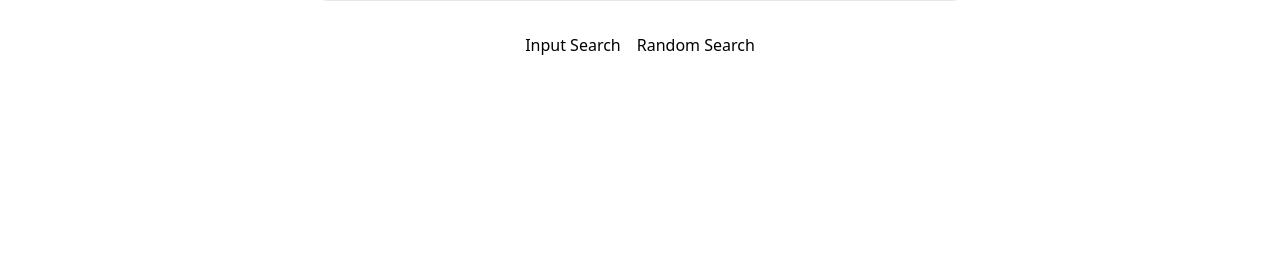
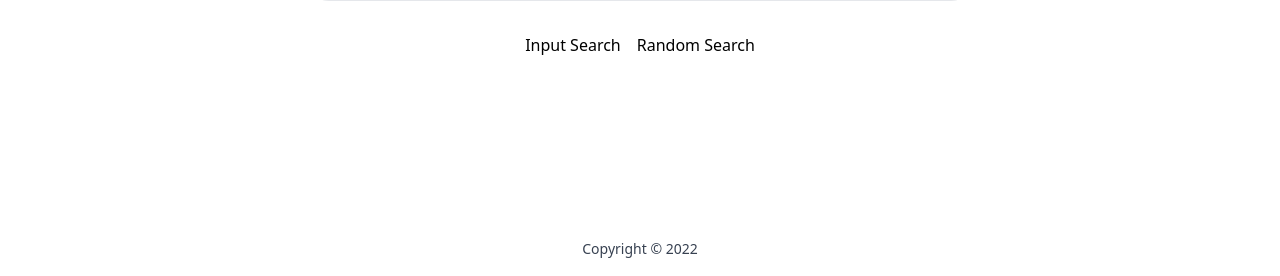
Before and after one commit to Jascha-Biederstedt/google-clone, a Next.js app: page / in a window 1280 px wide. Shown: the part 521-797 px from the top of the page. Built offline with nearby package versions, Linux system fonts and the light colour scheme; no server answers.

Commit message:
Add footer

```diff
--- a/pages/index.js
+++ b/pages/index.js
@@ -33,7 +33,9 @@ export default function Home() {
         </form>
       </main>
 
-      <footer></footer>
+      <footer className="absolute bottom-5 w-[100%] text-center text-gray-700 text-sm">
+        <p>Copyright &copy; {new Date().getFullYear()}</p>
+      </footer>
     </div>
   );
 }
```
